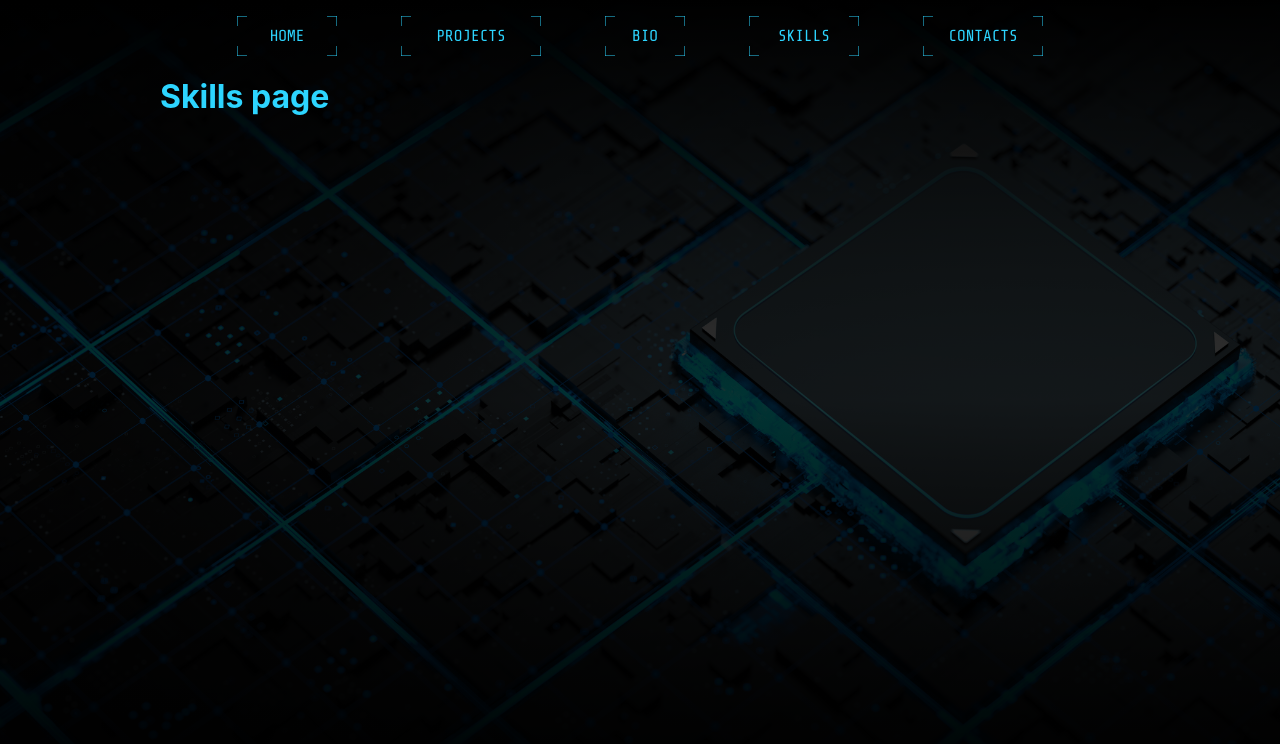
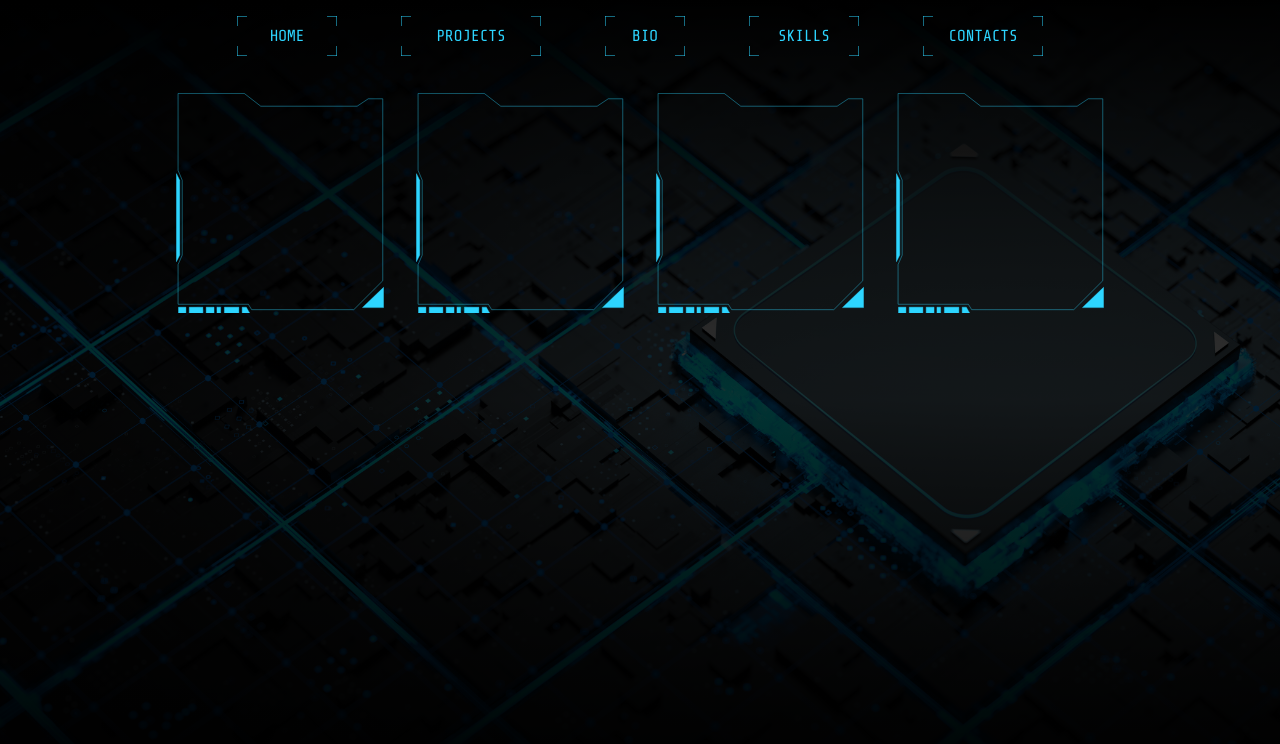
Before and after one commit to Belyayev/portfolio, a React (Create React App) app: page /skills in a window 1280 px wide. Shown: the top 744 px of the page. Built offline with nearby package versions, Linux system fonts and the light colour scheme.

Commit message:
added elements to skills page

```diff
--- a/src/App.css
+++ b/src/App.css
@@ -42,6 +42,9 @@ main {
   color: rgb(45, 213, 255);
   width: 60rem;
 }
+.skills {
+  display: flex;
+}
 
 footer {
   grid-area: f;
--- /dev/null
+++ b/src/components/SvgDialCircle.tsx
@@ -0,0 +1,67 @@
+/*
+Sci-Fi styled react component button
+made using SVG with animations on hover and click
+it takes optional parameters for size, color and text
+all functionality is packed into single component file
+--------------------------------------------
+import SvgButton from "./SvgButton";
+<SvgButton text="home" color="red" x={100} y={30} />
+--------------------------------------------
+https://github.com/Belyayev/svg-payground
+*/
+
+import { useState } from "react";
+interface ISvg {
+  x?: number;
+  y?: number;
+  text?: string;
+  color?: string;
+}
+
+function SVGDialCircle(props: ISvg) {
+  let color = "lime";
+  if (props.color) {
+    color = props.color;
+  }
+
+  let x = 150;
+  if (props.x) x = props.x;
+  let y = 40;
+  if (props.y) y = props.y;
+  let text = props.text;
+
+  return (
+    <div
+      style={{
+        margin: "1rem",
+      }}
+    >
+      <svg
+        xmlns="http://www.w3.org/2000/svg"
+        viewBox="0 0 503 533"
+        width="100%"
+      >
+        <g stroke={color} fill={color}>
+          <polygon
+            fill="none"
+            points="5,1 165,1 205,32 438,32 465,14 500,14 500,454 430,524 183,524 175,511 5,511 5,415 15,392 15,211 5,187 "
+          />
+          <polygon points="502,470 502,519 451,519 " />
+          <polygon points="1,195 9,211 9,392 1,408 " />
+          <polygon points="6,518 24,518 24,532 6,532 " />
+          <polygon points="32,518 65,518 65,532 32,532 " />
+          <polygon points="73,518 92,518 92,532 73,532 " />
+          <polygon points="99,518 108,518 108,532 99,532 " />
+          <polygon points="117,518 152,518 152,532 117,532 " />
+          <polygon points="170,518 160,518 160,532 178,532 " />
+        </g>
+      </svg>
+    </div>
+  );
+}
+
+SVGDialCircle.defaultProps = {
+  text: "button",
+};
+
+export default SVGDialCircle;
--- a/src/pages/Skills.tsx
+++ b/src/pages/Skills.tsx
@@ -1,21 +1,12 @@
-/*
-Sci-Fi styled react component button
-made using SVG with animations on hover and click
-it takes optional parameters for size, color and text
-all functionality is packed into single component file
---------------------------------------------
-import SvgButton from "./SvgButton";
-<SvgButton text="home" color="red" x={100} y={30} />
---------------------------------------------
-https://github.com/Belyayev/svg-payground
-*/
-
-import { useState } from "react";
+import SVGDialCircle from "../components/SvgDialCircle";
 
 function Skills() {
   return (
-    <div>
-      <h1>Skills page</h1>
+    <div className="skills">
+      <SVGDialCircle color="rgb(45, 213, 255)" />
+      <SVGDialCircle color="rgb(45, 213, 255)" />
+      <SVGDialCircle color="rgb(45, 213, 255)" />
+      <SVGDialCircle color="rgb(45, 213, 255)" />
     </div>
   );
 }
```
Also changed, not shown: vectors/Sci-Fi_frame.svg (added), 1 other file (tests, documents, lock files or other folders).
